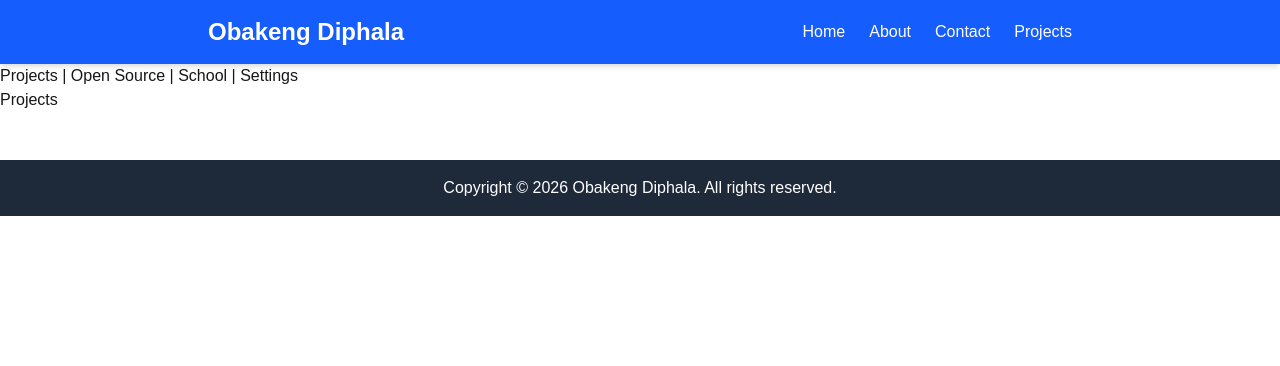
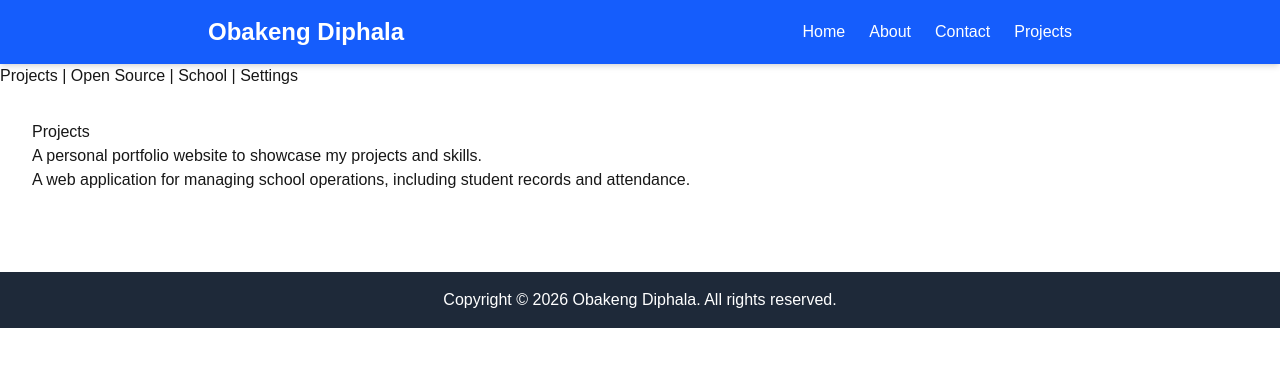
Before and after one commit to byui-dev/wdd430-portfolio, a Next.js app: page /projects in a window 1280 px wide. Shown: the top 366 px of the page. Built offline with nearby package versions, Linux system fonts and the light colour scheme.

Commit message:
Refactor app/projects/page.tsx to allow it to fetch /api/projects

```diff
--- a/app/projects/page.tsx
+++ b/app/projects/page.tsx
@@ -1,7 +1,34 @@
-export default function ProjectsPage() {
+// Define a TypeScript interface for the props of the ProjectsPage component
+interface Project {
+  id: string;
+  name: string;
+  description: string;
+}
+
+export default async function ProjectsPage() {
+  // 1. Fetch data directly on the server
+  const res = await fetch("http://localhost:3000/api/projects", {
+    cache: "no-store", // Disable caching to always get fresh data
+  });
+
+  if (!res.ok) {
+    throw new Error("Failed to fetch projects");
+  }
+
+  const projects: Project[] = await res.json();
+
+  // Render the data
   return (
-    <main>
+    <main style={{ padding: "2rem" }}>
       <h1>Projects</h1>
+      <ul>
+        {projects.map((project) => (
+          <li key={project.id}>
+            <h2>{project.name}</h2>
+            <p>{project.description}</p>
+          </li>
+        ))}
+      </ul>
     </main>
   );
 }
```
